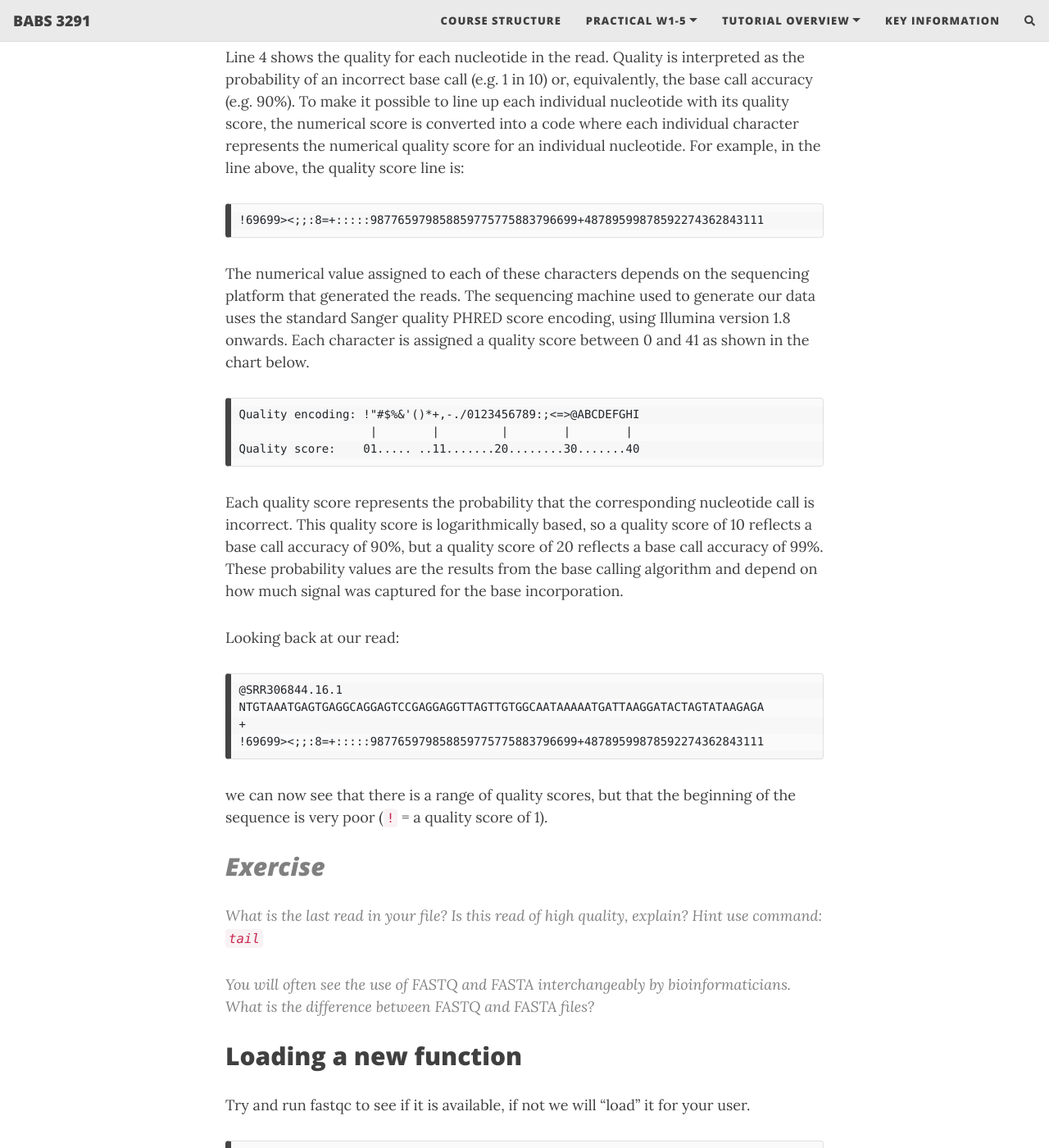
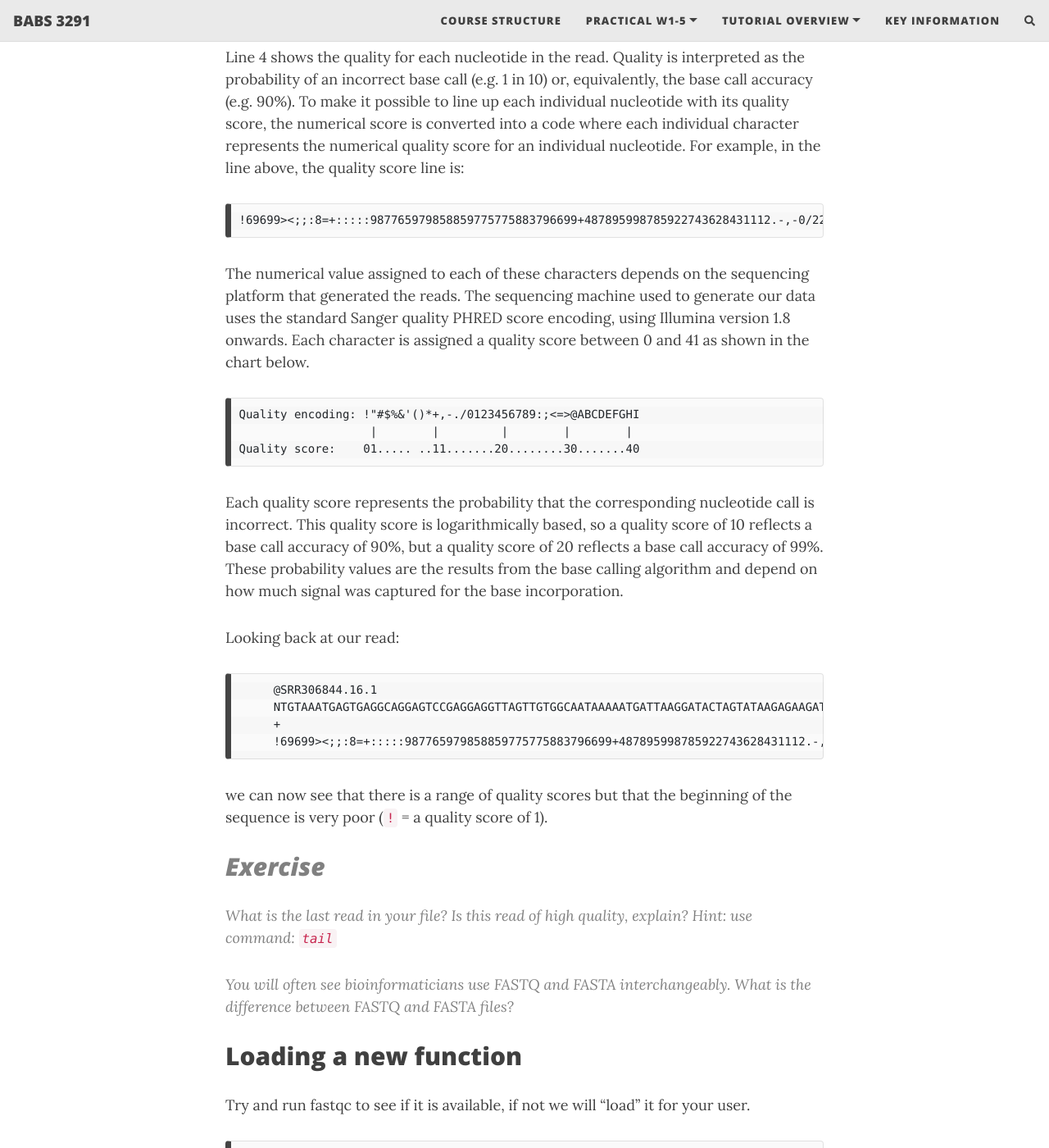
Before and after one commit to theheking/babs-rna-seq-2024, a Jekyll site: the page built from practical_overview/Week3_FASTQC.md, in a window 1280 px wide and 1400 px high, scrolled down 4622 px. Shown: the whole window at 82% size. Built offline with Jekyll 4.4.1, drawn with Linux system fonts in a browser that asks for light colours; nearby versions of some CDN libraries; comment, search, counter and statistics services are not loaded; some of the changed text lies outside the part shown.

Commit message:
Update Week3_FASTQC.md

```diff
--- a/practical_overview/Week3_FASTQC.md
+++ b/practical_overview/Week3_FASTQC.md
@@ -137,7 +137,7 @@ We can view the first complete read in one of the files our dataset by using `he
 
 Line 4 shows the quality for each nucleotide in the read. Quality is interpreted as the probability of an incorrect base call (e.g. 1 in 10) or, equivalently, the base call accuracy (e.g. 90%). To make it possible to line up each individual nucleotide with its quality score, the numerical score is converted into a code where each individual character represents the numerical quality score for an individual nucleotide. For example, in the line above, the quality score line is:
 
-    !69699><;;:8=+:::::987765979858859775775883796699+48789599878592274362843111
+    !69699><;;:8=+:::::987765979858859775775883796699+487895998785922743628431112.-,-0/22201/05006+*,/.-1-3/-31--3
 
 The numerical value assigned to each of these characters depends on the sequencing platform that generated the reads. The sequencing machine used to generate our data uses the standard Sanger quality PHRED score encoding, using Illumina version 1.8 onwards. Each character is assigned a quality score between 0 and 41 as shown in the chart below.
 
@@ -150,20 +150,20 @@ Each quality score represents the probability that the corresponding nucleotide
 
 Looking back at our read:
 
-    @SRR306844.16.1
-    NTGTAAATGAGTGAGGCAGGAGTCCGAGGAGGTTAGTTGTGGCAATAAAAATGATTAAGGATACTAGTATAAGAGA
-    +
-    !69699><;;:8=+:::::987765979858859775775883796699+48789599878592274362843111
+         @SRR306844.16.1
+         NTGTAAATGAGTGAGGCAGGAGTCCGAGGAGGTTAGTTGTGGCAATAAAAATGATTAAGGATACTAGTATAAGAGAAGATCGGAAGAGCGTCGTGTAGGGAAAGAGTGTA
+         +
+         !69699><;;:8=+:::::987765979858859775775883796699+487895998785922743628431112.-,-0/22201/05006+*,/.-1-3/-31--3
 
-we can now see that there is a range of quality scores, but that the beginning of the sequence is very poor (`!` = a quality score of 1).
+we can now see that there is a range of quality scores but that the beginning of the sequence is very poor (`!` = a quality score of 1).
 
 > Exercise
 > --------
 >
 > What is the last read in your file? Is this read of high quality, explain?
-> Hint use command: `tail`
+> Hint: use command: `tail`
 >
-> You will often see the use of FASTQ and FASTA interchangeably by bioinformaticians. What is the difference between FASTQ and FASTA files?
+> You will often see bioinformaticians use FASTQ and FASTA interchangeably. What is the difference between FASTQ and FASTA files?
 >
 
 
```
Also changed, not shown: other parts of practical_overview/Week3_FASTQC.md (+2 -2 lines).
